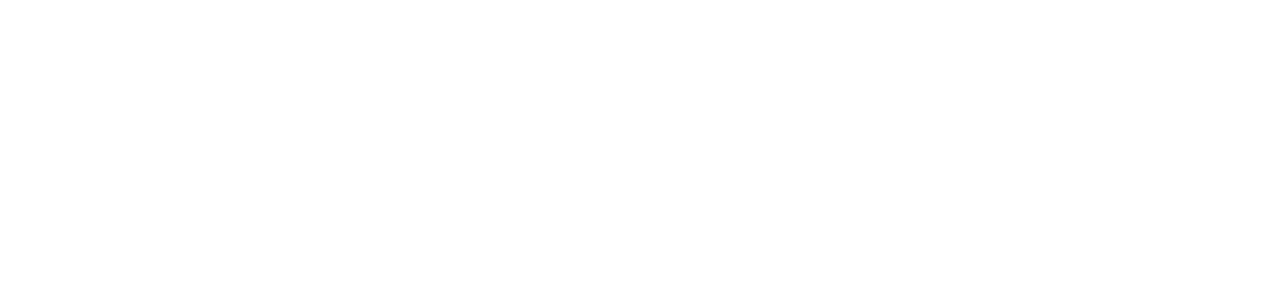
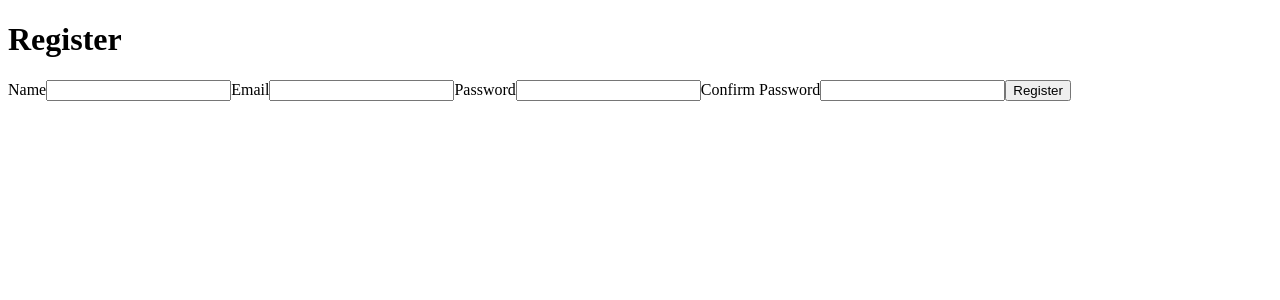
Before and after one commit to mithileshgupta12/velaris, a Vue app in the folder frontend/: page /auth/register in a window 1280 px wide. Before the commit this address had no page. Shown: the top 300 px of the page. Built offline with nearby package versions, Linux system fonts and the light colour scheme; the HTML template or start-up script is replaced by a standard one.

Commit message:
Added views for auth and composables

```diff
--- /dev/null
+++ b/frontend/src/composables/useAuth.ts
@@ -0,0 +1,68 @@
+import axios from '@/utils/axios'
+import { AxiosError } from 'axios'
+import { computed, ref } from 'vue'
+import { useRouter } from 'vue-router'
+
+const useAuth = () => {
+  const router = useRouter()
+
+  const loading = ref(false)
+  const error = ref<string | null>(null)
+
+  const isLoading = computed(() => loading.value)
+  const isError = computed(() => !!error.value)
+  const errorMessage = computed(() => error.value)
+
+  const login = async (data: { email: string; password: string }) => {
+    loading.value = true
+    error.value = null
+
+    try {
+      await axios.post('/auth/login', data)
+
+      router.push('/dashboard')
+    } catch (e) {
+      if (e instanceof AxiosError) {
+        error.value = e.response?.data.error.message || 'Internal server error'
+      } else {
+        error.value = 'Internal server error'
+      }
+    } finally {
+      loading.value = false
+    }
+  }
+
+  const register = async (data: {
+    name: string
+    email: string
+    password: string
+    passwordConfirmation: string
+  }) => {
+    loading.value = true
+    error.value = null
+
+    try {
+      await axios.post('/auth/register', data)
+
+      router.push('/auth/login')
+    } catch (e) {
+      if (e instanceof AxiosError) {
+        error.value = e.response?.data.error.message || 'Internal server error'
+      } else {
+        error.value = 'Internal server error'
+      }
+    } finally {
+      loading.value = false
+    }
+  }
+
+  return {
+    login,
+    register,
+    isLoading,
+    isError,
+    errorMessage,
+  }
+}
+
+export default useAuth
--- a/frontend/src/router/index.ts
+++ b/frontend/src/router/index.ts
@@ -1,9 +1,17 @@
 import { createRouter, createWebHistory } from 'vue-router'
-import LoginView from '@/views/LoginView.vue'
+import LoginView from '@/views/auth/LoginView.vue'
+import RegisterView from '@/views/auth/RegisterView.vue'
+import DashboardView from '@/views/DashboardView.vue'
+import HomeView from '@/views/HomeView.vue'
 
 const router = createRouter({
   history: createWebHistory(import.meta.env.BASE_URL),
-  routes: [{ path: '/login', component: LoginView }],
+  routes: [
+    { path: '/', component: HomeView },
+    { path: '/auth/login', component: LoginView },
+    { path: '/auth/register', component: RegisterView },
+    { path: '/dashboard', component: DashboardView },
+  ],
 })
 
 export default router
--- a/frontend/src/utils/axios.ts
+++ b/frontend/src/utils/axios.ts
@@ -1,6 +1,6 @@
-import axios from "axios";
+import axios from 'axios'
 
-axios.defaults.baseURL = "http://localhost:8000"
+axios.defaults.baseURL = 'http://localhost:8000'
 axios.defaults.withCredentials = true
 
 export default axios
--- /dev/null
+++ b/frontend/src/views/DashboardView.vue
@@ -0,0 +1,3 @@
+<template>
+  <h1>Dashboard</h1>
+</template>
--- /dev/null
+++ b/frontend/src/views/HomeView.vue
@@ -0,0 +1,5 @@
+<template>
+  <RouterLink to="/auth/register">Register</RouterLink>
+  <br />
+  <RouterLink to="/auth/login">Login</RouterLink>
+</template>
--- a/frontend/src/views/LoginView.vue
+++ /dev/null
@@ -1,25 +0,0 @@
-<template>
-  <h1>Login</h1>
-  <input type="text" name="email" id="email" v-model="form.email" />
-  <input type="password" name="password" id="password" v-model="form.password" />
-  <input type="submit" value="Login" @click="submit" />
-</template>
-
-<script setup lang="ts">
-import axios from '@/utils/axios'
-import { reactive } from 'vue'
-
-const form = reactive({
-  email: '',
-  password: '',
-})
-
-const submit = async () => {
-  const response = await axios.post("/auth/login", {
-    email: form.email,
-    password: form.password
-  })
-
-  console.log(response)
-}
-</script>
--- /dev/null
+++ b/frontend/src/views/auth/LoginView.vue
@@ -0,0 +1,35 @@
+<template>
+  <h1>Login</h1>
+
+  <p v-if="isError">{{ errorMessage }}</p>
+
+  <label for="email">Email</label>
+  <input type="email" name="email" id="email" v-model="form.email" />
+  <label for="password">Password</label>
+  <input type="password" name="password" id="password" v-model="form.password" />
+  <input
+    type="submit"
+    :value="isLoading ? 'Loading...' : 'Login'"
+    :disabled="isLoading"
+    @click="handleLogin"
+  />
+</template>
+
+<script setup lang="ts">
+import useAuth from '@/composables/useAuth'
+import { reactive } from 'vue'
+
+const { login, isLoading, isError, errorMessage } = useAuth()
+
+const form = reactive({
+  email: '',
+  password: '',
+})
+
+const handleLogin = async () => {
+  await login({
+    email: form.email,
+    password: form.password,
+  })
+}
+</script>
--- /dev/null
+++ b/frontend/src/views/auth/RegisterView.vue
@@ -0,0 +1,50 @@
+<template>
+  <h1>Register</h1>
+
+  <p v-if="isError">{{ errorMessage }}</p>
+
+  <form>
+    <label for="name">Name</label>
+    <input type="text" name="name" id="name" v-model="form.name" />
+    <label for="email">Email</label>
+    <input type="email" name="email" id="email" v-model="form.email" />
+    <label for="password">Password</label>
+    <input type="password" name="password" id="password" v-model="form.password" />
+    <label for="password_confirmation">Confirm Password</label>
+    <input
+      type="password"
+      name="password_confirmation"
+      id="password_confirmation"
+      v-model="form.passwordConfirmation"
+    />
+    <input
+      type="submit"
+      :value="isLoading ? 'Loading...' : 'Register'"
+      :disabled="isLoading"
+      @click="handleRegister"
+    />
+  </form>
+</template>
+
+<script setup lang="ts">
+import useAuth from '@/composables/useAuth'
+import { reactive } from 'vue'
+
+const { register, isLoading, isError, errorMessage } = useAuth()
+
+const form = reactive({
+  name: '',
+  email: '',
+  password: '',
+  passwordConfirmation: '',
+})
+
+const handleRegister = async () => {
+  await register({
+    name: form.name,
+    email: form.email,
+    password: form.password,
+    passwordConfirmation: form.passwordConfirmation,
+  })
+}
+</script>
```
